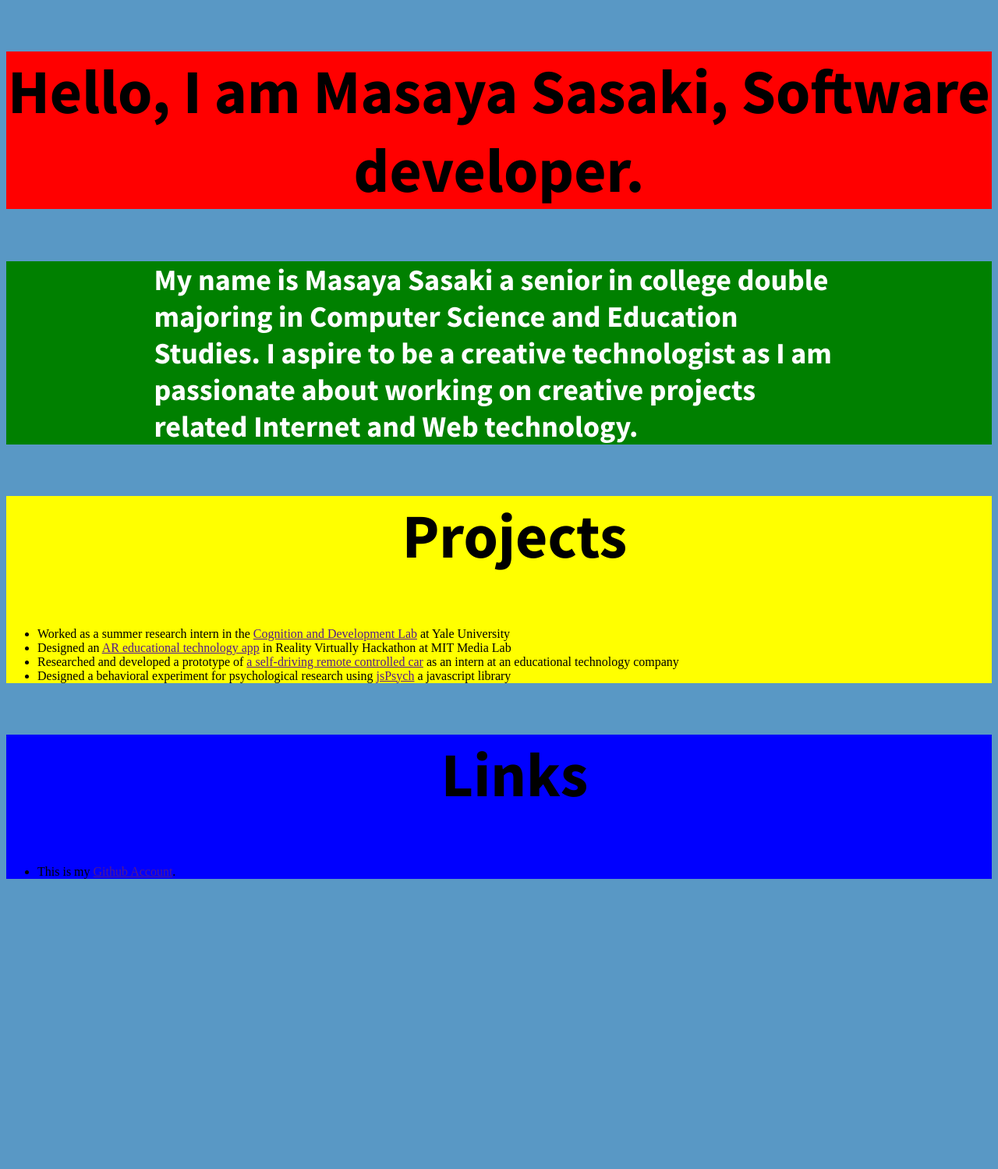
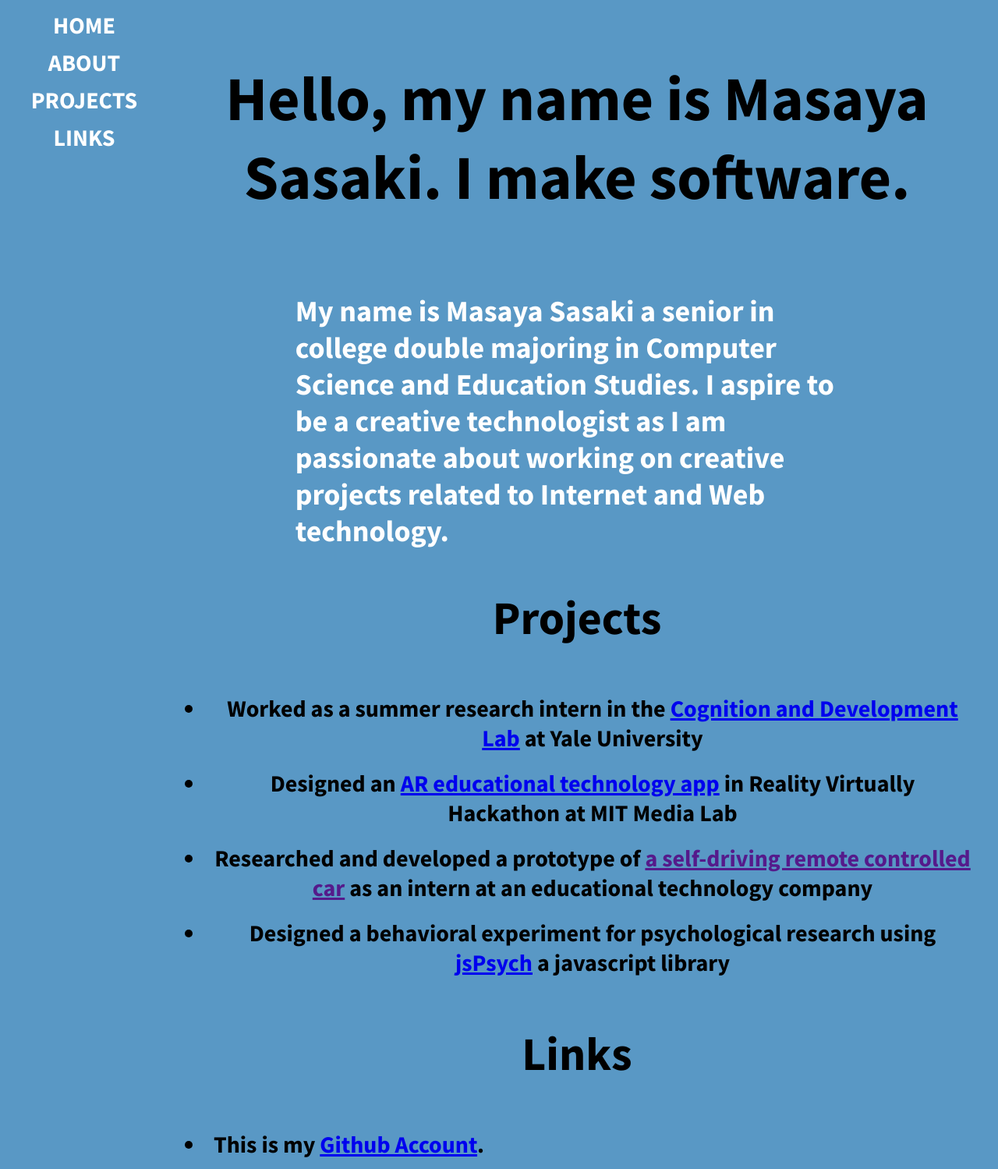
Before and after one commit to masaya-sasaki/masaya-sasaki.github.io, a plain HTML site: page index.html in a window 1280 px wide. Shown: the whole page at 78% size. Before the commit the page ends 1143 px from the top, so only its background shows below. Drawn offline with Linux system fonts and the light colour scheme.

Commit message:
Added sidebar and changed colors

```diff
--- a/index.html
+++ b/index.html
@@ -9,7 +9,7 @@
     <script>
       /* Reference: https://www.w3schools.com/howto/howto_js_typewriter.asp*/
       var i = 0;
-      var txt = "Hello, I am Masaya Sasaki, Software developer.";
+      var txt = "Hello, my name is Masaya Sasaki. I make software.";
       var speed = 50;
 
       function typeWriter(){
@@ -23,50 +23,62 @@
       window.addEventListener('load', (event) => {
   typeWriter();
 });
-      /*   when the page is loaded activate typewriter*/
+        /* when the page is loaded activate typewriter. Additionally, try to add a feature to measure the screen size of the user and
+        set a deafult min height value for greetings so the page doesn't shift when the typewriter is working.
+        */
 
     </script>
 
   </head>
 
   <body>
+    <!-- Reference https://www.w3schools.com/howto/howto_css_sidebar_responsive.asp -->
+    <div class="sidebar">
+      <a class="acitve" href="#home">HOME</a>
+      <a href="#about">ABOUT</a>
+      <a href="#projects">PROJECTS</a>
+      <a href="#links">LINKS</a>
+    </div>
+    <div class="content">
       <section id="first">
-      <h2 id="greetings"></h2>
+        <h1 id="greetings"></h1>
       </section>
 
       <section id="second">
-    <p class="bio">
+      <p id="about">
     My name is Masaya Sasaki a senior in college double majoring in Computer Science and Education Studies.
-  I aspire to be a creative technologist as I am passionate about working on creative projects related Internet and Web technology.
+    I aspire to be a creative technologist as I am passionate about working on creative projects related to Internet and Web technology.
       </p>
       </section>
 
     <section id="third">
-  <ul class="projects">
     <h2>Projects</h2>
+    <ul id="projects">
       <li>
-      Worked as a summer research intern in the <a href="">Cognition and Development Lab</a> at Yale University
+        Worked as a summer research intern in the <a href="https://cogdevlab.yale.edu/">Cognition and Development Lab</a> at Yale University
       </li>
       <li>
-      Designed an <a href="">AR educational technology app</a> in Reality Virtually Hackathon at MIT Media Lab
+        Designed an <a href="https://devpost.com/software/holo-learn">AR educational technology app</a> in Reality Virtually Hackathon at MIT Media Lab
       </li>
       <li>
         Researched and developed a prototype of <a href=""> a self-driving remote controlled car</a> as an intern at an educational technology company
       </li>
       <li>
-      Designed a behavioral experiment for psychological research using <a href="">jsPsych</a> a javascript library
+        Designed a behavioral experiment for psychological research using <a href="https://www.jspsych.org/">jsPsych</a> a javascript library
       </li>
     </ul>
     </section>
 
     <section id="fourth">
-  <ul class="links">
     <h2>Links</h2>
+    <ul id="links">
       <li>
-      This is my <a href="">Github Account</a>.
+        This is my <a href="https://github.com/masaya-sasaki">Github Account</a>.
       </li>
     </ul>
   </section>
+    </div>
+
   </body>
 
   <footer>
--- a/style.css
+++ b/style.css
@@ -1,38 +1,113 @@
+:root{
+  font-size:62.5%
+}
+
 body{
     background-color: #5998C5;
+    font-family: 'Source Sans Pro', sans-serif;
+}
+
+h1{
+  font-size: 8rem;
+  text-align: center;
 }
 
 h2{
-  font-family: 'Source Sans Pro', sans-serif;
-  font-size: 80px;
+  font-size: 6rem;
   text-align: center;
 }
 
 p{
   color: #fff;
-  font-size: 38px;
-  font-family: 'Source Sans Pro', sans-serif;
-  display: block;
+  font-size: 3.8rem;
   margin: 0 auto;
   max-width: 70%;
 }
 
+ul{
+}
+
+li{
+  padding: 1rem;
+}
+
+#projects{
+  font-size: 3rem;
+  max-width: 70;
+  text-align: center;
+}
+
+.sidebar{
+  margin: 0;
+  padding: 0;
+  width: 20rem;
+  position: fixed;
+  height: 100%;
+  overflow: auto;
+}
+
+.sidebar a{
+  display: block;
+  font-size: 3rem;
+  color: white;
+  padding: 0.5rem;
+  text-align: center;
+  text-decoration: none;
+}
+
+.sidebar a.active{
+  background-color: #4CAF50;
+  color: white;
+  text-decoration: none;
+}
+
+.sidebar a:hover:not(.active){
+  background-color: #555;
+  color: white;
+  text-decoration: none;
+}
+
+div.content{
+  margin-left: 20rem;
+  padding: 0.1rem 1.6rem;
+  height: 1000px;
+}
+
+@media screen and (max-width: 700px) {
+  .sidebar {
+    width: 100%;
+    height: auto;
+    position: relative;
+  }
+  .sidebar a {float: left;}
+  div.content {margin-left: 0;}
+}
+
+@media screen and (max-width: 400px) {
+  .sidebar a {
+    text-align: center;
+    float: none;
+  }
+}
+
 #first{
-  background-color: red;
+  min-height: 26rem;
 }
 
 #second{
-  background-color: green;
+  margin-top: 40px;
 }
 
 #third{
-  background-color: yellow;
 }
 
 #fourth{
-  background-color: blue;
+  padding-bottom: 10rem;
 }
 
+#links{
+  font-size: 3rem;
+}
 
 #greetings{
     text-align: center;
```
Lines whose indentation alone changed are shown as unchanged.
